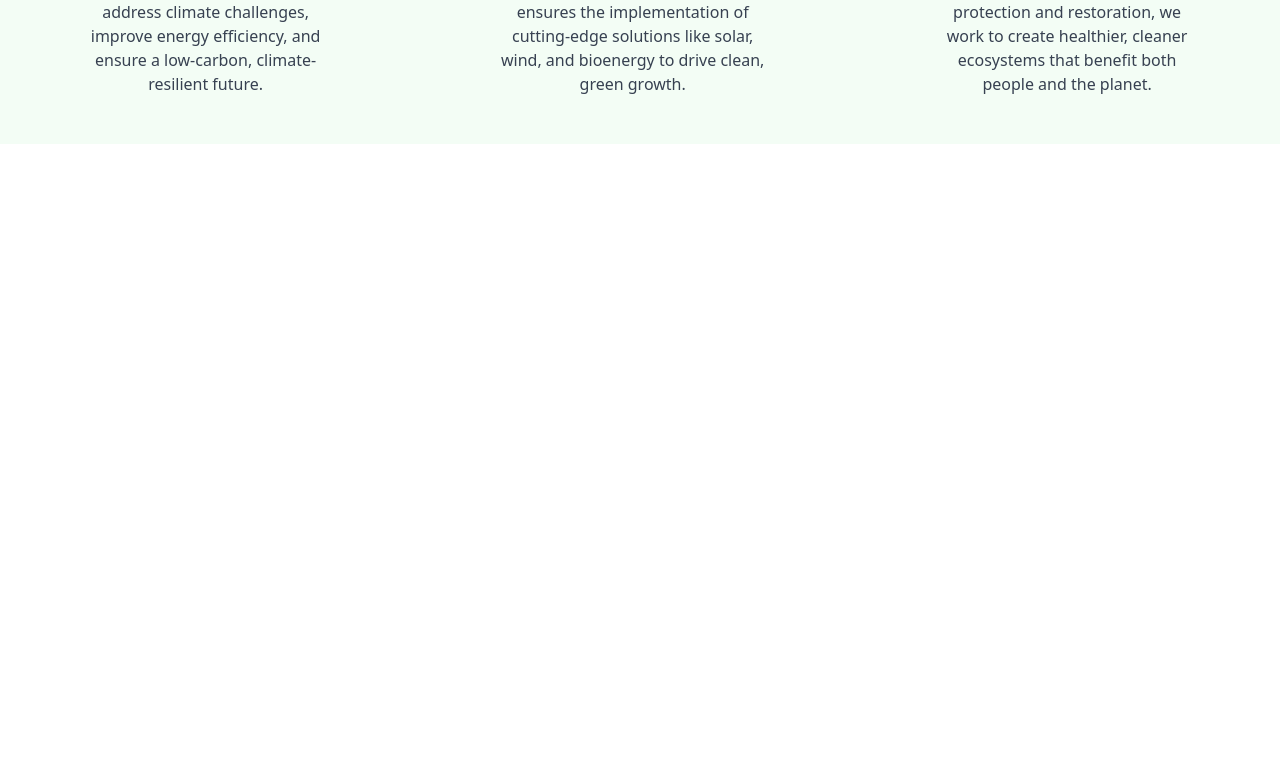
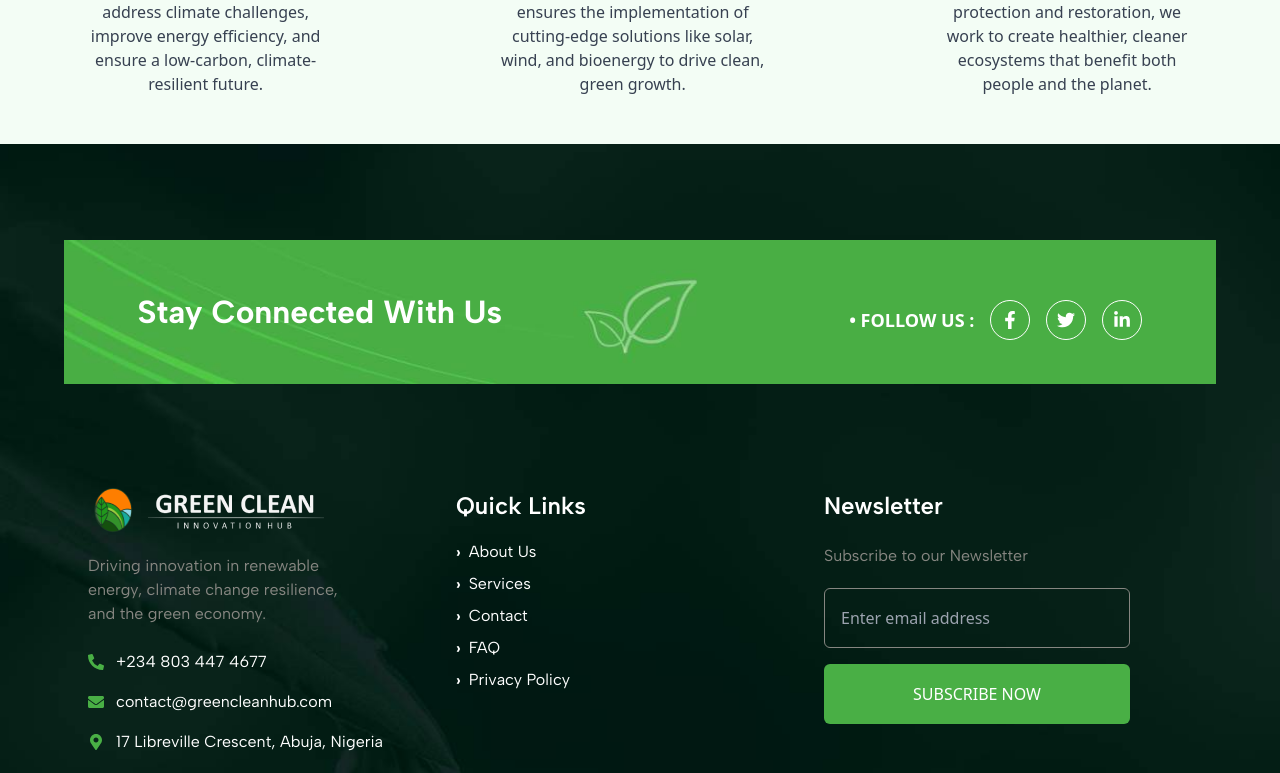
Before and after one commit to voweiro/GreenNigeria, a React (Create React App) app: page / in a window 1280 px wide. Shown: the part 2024-2797 px from the top of the page. Before the commit the page ends 2168 px from the top, so only its background shows below. Built offline with nearby package versions, Linux system fonts and the light colour scheme.

Commit message:
uche footer

```diff
--- /dev/null
+++ b/src/Components/Footer/Down.jsx
@@ -0,0 +1,43 @@
+import { FaFacebookF, FaLinkedinIn, FaTwitter } from "react-icons/fa";
+import bgImage from "../../assets/image/footerbgg.jpeg";
+
+function Down() {
+  return (
+    <div
+      className="text-white bg-center bg-no-repeat bg-cover h-[12vh] md:h-[15vh] xl:h-[18vh]"
+      style={{ backgroundImage: `url(${bgImage})` }}
+    >
+      <div className="flex flex-col items-center justify-between h-full px-4  mx-auto space-y-4 md:flex-row md:w-[90%]">
+        {/* Left Section */}
+        <div className="text-[24px] font-bold text-center md:text-left md:text-[32px] font-albert ">
+          <h2>Stay Connected With Us</h2>
+        </div>
+
+        {/* Right Section */}
+        <div className="flex items-center justify-center space-x-4 text-[14px] font-semibold md:text-[18px]">
+          <span className="whitespace-nowrap">• FOLLOW US :</span>
+          <a
+            href="#"
+            className="flex items-center justify-center w-8 h-8 text-white transition duration-200 border border-white rounded-full hover:bg-gray-200 hover:text-[#49AF45] md:w-10 md:h-10"
+          >
+            <FaFacebookF />
+          </a>
+          <a
+            href="#"
+            className="flex items-center justify-center w-8 h-8 text-white transition duration-200 border border-white rounded-full hover:bg-gray-200 hover:text-[#49AF45] md:w-10 md:h-10"
+          >
+            <FaTwitter />
+          </a>
+          <a
+            href="#"
+            className="flex items-center justify-center w-8 h-8 text-white transition duration-200 border border-white rounded-full hover:bg-gray-200 hover:text-[#49AF45] md:w-10 md:h-10"
+          >
+            <FaLinkedinIn />
+          </a>
+        </div>
+      </div>
+    </div>
+  );
+}
+
+export default Down;
--- /dev/null
+++ b/src/Components/Footer/Footer.jsx
@@ -0,0 +1,129 @@
+import { FaPhoneAlt, FaEnvelope, FaMapMarkerAlt } from "react-icons/fa";
+import logo from "../../assets/image/Green_Clean logo.png";
+import logoTwo from "../../assets/image/Green_Cleanside.png";
+
+function Footer() {
+  return (
+    <div className="py-10 text-white bg-transparent">
+      <div className="px-6 mx-auto mt-16 w-[95%] lg:w-[90%]">
+        <div className="flex flex-wrap justify-between space-y-8 md:space-y-0">
+          {/* Left Section */}
+          <div className="w-full md:w-1/3">
+            <div className="flex items-center space-x-3">
+              <img
+                src={logo}
+                alt="Green Clean Logo"
+                className="h-[46px] w-[48px]"
+              />
+              <img
+                src={logoTwo}
+                alt="Green Clean Logo"
+                className="hidden h-[36px] w-[176px] lg:block"
+              />
+            </div>
+            <p className="mt-5 mb-6 text-[14px] leading-6 font-albert font-[400] text-[#868681] md:text-[16px] md:w-[250px]">
+              Driving innovation in renewable energy, climate change resilience,
+              and the green economy.
+            </p>
+            <div className="flex items-center space-x-3 text-[14px] md:text-[16px] font-albert font-[400]">
+              <FaPhoneAlt className="text-[#49AF45] w-[16px] h-[16px]" />
+              <span>+234 803 447 4677</span>
+            </div>
+            <div className="flex items-center my-4 space-x-3 text-[14px] md:text-[16px] font-albert font-[400]">
+              <FaEnvelope className="text-[#49AF45] w-[16px] h-[16px]" />
+              <span>contact@greencleanhub.com</span>
+            </div>
+            <div className="flex items-center space-x-3 text-[14px] md:text-[16px] font-albert font-[400]">
+              <FaMapMarkerAlt className="text-[#49AF45] w-[16px] h-[16px]" />
+              <span>17 Libreville Crescent, Abuja, Nigeria</span>
+            </div>
+          </div>
+
+          {/* Center Section */}
+          <div className="w-full md:w-1/3">
+            <h3 className="mb-4 text-[20px] font-albert font-[600] md:text-[24px]">
+              Quick Links
+            </h3>
+            <ul className="space-y-2 text-[14px] leading-6 font-albert font-[400] md:text-[16px]">
+              <li>
+                <a
+                  href="#"
+                  className="flex items-center space-x-2 hover:text-green-500"
+                >
+                  <span className="font-extrabold">›</span>
+                  <span>About Us</span>
+                </a>
+              </li>
+              <li>
+                <a
+                  href="#"
+                  className="flex items-center space-x-2 hover:text-green-500"
+                >
+                  <span className="font-extrabold">›</span>
+                  <span>Services</span>
+                </a>
+              </li>
+              <li>
+                <a
+                  href="#"
+                  className="flex items-center space-x-2 hover:text-green-500"
+                >
+                  <span className="font-extrabold">›</span>
+                  <span>Contact</span>
+                </a>
+              </li>
+              <li>
+                <a
+                  href="#"
+                  className="flex items-center space-x-2 hover:text-green-500"
+                >
+                  <span className="font-extrabold">›</span>
+                  <span>FAQ</span>
+                </a>
+              </li>
+              <li>
+                <a
+                  href="#"
+                  className="flex items-center space-x-2 hover:text-green-500"
+                >
+                  <span className="font-extrabold">›</span>
+                  <span>Privacy Policy</span>
+                </a>
+              </li>
+            </ul>
+          </div>
+
+          {/* Right Section */}
+          <div className="w-full md:w-1/3">
+            <h3 className="mb-5 text-[20px] font-albert font-[600] md:text-[24px]">
+              Newsletter
+            </h3>
+            <p className="mb-5 text-[14px] text-[#868681] font-albert font-[400] md:text-[16px]">
+              Subscribe to our Newsletter
+            </p>
+            <form>
+              <input
+                type="email"
+                placeholder="Enter email address"
+                className="w-full px-4 py-2 mb-4 text-white rounded-md md:w-[306px] md:h-[60px] bg-transparent border-[1px] border-[#868681] focus:outline-dashed"
+              />
+              <button
+                type="submit"
+                className="w-full px-6 py-2 text-white bg-[#49AF45] rounded-md md:w-[306px] md:h-[60px] hover:bg-[#30862d]"
+              >
+                SUBSCRIBE NOW
+              </button>
+            </form>
+          </div>
+        </div>
+
+        {/* Bottom Section */}
+        <div className="pt-8 mt-16 text-center border-t border-gray-600 text-[14px] font-albert font-[400] md:text-[16px]">
+          © 2024 Green Clean Innovation Hub. All rights reserved.
+        </div>
+      </div>
+    </div>
+  );
+}
+
+export default Footer;
--- /dev/null
+++ b/src/Components/Footer/Main.jsx
@@ -0,0 +1,26 @@
+import React from "react";
+import bg from "../../assets/image/backgroundfooter.jpeg";
+import Down from "./Down";
+import Footer from "./Footer";
+
+function Main() {
+  return (
+    <section
+      className="relative w-full min-h-screen bg-center bg-no-repeat bg-cover"
+      style={{ backgroundImage: `url(${bg})` }}
+    >
+      {/* Overlay (Optional for Better Readability) */}
+
+
+      {/* Content Wrapper */}
+      <div className="relative w-[90%] mx-auto pt-16 sm:pt-20 lg:pt-24">
+        <Down />
+      </div>
+
+      {/* Footer */}
+      <Footer />
+    </section>
+  );
+}
+
+export default Main;
--- a/src/Components/Header/Top.jsx
+++ b/src/Components/Header/Top.jsx
@@ -10,34 +10,43 @@ import {
 function Top() {
   return (
     <div className="w-screen py-2 font-semibold text-white bg-transparent font-albert">
-        <div className="flex flex-wrap items-center justify-between px-6 mx-auto text-sm w-[90%] ">
+      <div className="flex flex-wrap items-center justify-between px-6 mx-auto text-sm w-[90%]">
         {/* Location */}
-          <div className="flex items-center space-x-2 text-base">
-            <FaMapMarkerAlt className="text-[#49AF45] " />
-            <span>17 Libreville Crescent, Abuja, Nigeria</span>
+        <div className="flex items-center space-x-2 text-sm md:text-base">
+          <FaMapMarkerAlt className="text-[#49AF45]" />
+          <span className="hidden sm:inline">17 Libreville Crescent, Abuja, Nigeria</span>
         </div>
 
         {/* Email */}
-          <div className="flex items-center space-x-2 text-base">
+        <div className="flex items-center space-x-2 text-sm md:text-base">
           <FaEnvelope className="text-[#49AF45]" />
-            <span>contact@greencleanhub.com</span>
+          <span className="hidden sm:inline">contact@greencleanhub.com</span>
         </div>
 
         {/* Phone */}
-          <div className="flex items-center space-x-2 text-base">
+        <div className="flex items-center space-x-2 text-sm md:text-base">
           <FaPhoneAlt className="text-[#49AF45]" />
-            <span>+234 803 447 4677</span>
+          <span className="hidden sm:inline">+234 803 447 4677</span>
         </div>
 
         {/* Social Icons */}
-          <div className="flex space-x-4 text-base">
-            <a href="#" className="text-white hover:text-[#49AF45]">
+        <div className="flex items-center space-x-4 text-base">
+          <a
+            href="#"
+            className="flex items-center justify-center text-white transition-colors duration-200 hover:text-[#49AF45]"
+          >
             <FaFacebookF />
           </a>
-            <a href="#" className="text-white hover:text-[#49AF45]">
+          <a
+            href="#"
+            className="flex items-center justify-center text-white transition-colors duration-200 hover:text-[#49AF45]"
+          >
             <FaTwitter />
           </a>
-            <a href="#" className="text-white hover:text-[#49AF45]">
+          <a
+            href="#"
+            className="flex items-center justify-center text-white transition-colors duration-200 hover:text-[#49AF45]"
+          >
             <FaLinkedinIn />
           </a>
         </div>
--- a/src/Page/Home/Home.jsx
+++ b/src/Page/Home/Home.jsx
@@ -1,20 +1,18 @@
-import Climate from "../../Components/Climate/Climate"
-import Hero from "../../Components/Hero/Hero"
-import StatsAndProcess from "../../Components/Stats/Stats"
-
+import Climate from "../../Components/Climate/Climate";
+import Main from "../../Components/Footer/Main";
+import Hero from "../../Components/Hero/Hero";
+import StatsAndProcess from "../../Components/Stats/Stats";
 
 function Home() {
-    return (
-      <div>
-      <Hero/>
-      <Climate/>
-      <StatsAndProcess/>
-      </div>
+  return (
+    <div>
+      <Hero />
+      <Climate />
+      <StatsAndProcess />
 
+      <Main />
+    </div>
+  );
+}
 
-
-
-    )
-  }
-
-  export default Home
+export default Home;
```
Also changed, not shown: src/assets/image/backgroundfooter.jpeg (added), src/assets/image/footerbgg.jpeg (added). Lines whose indentation alone changed are shown as unchanged.
